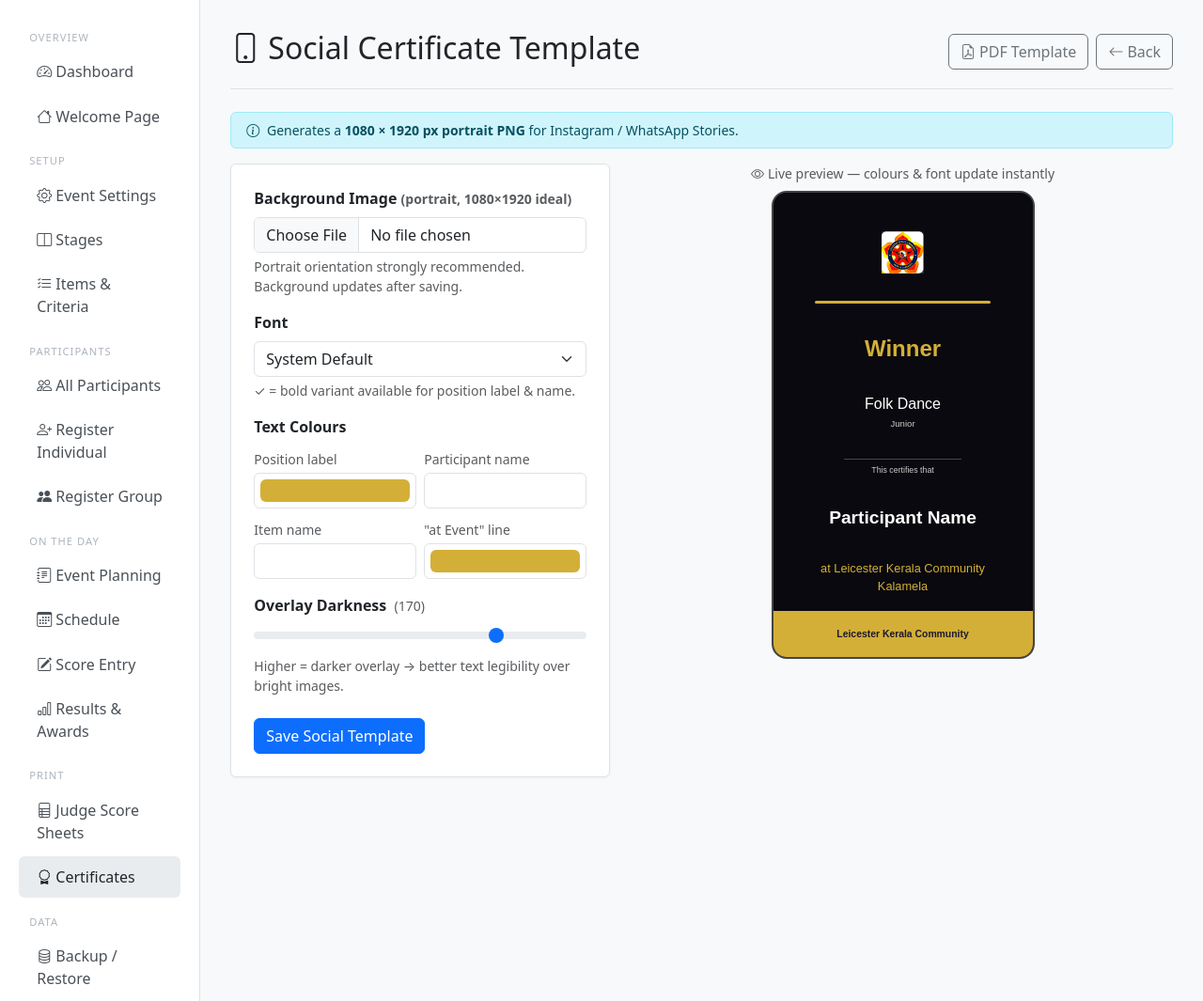
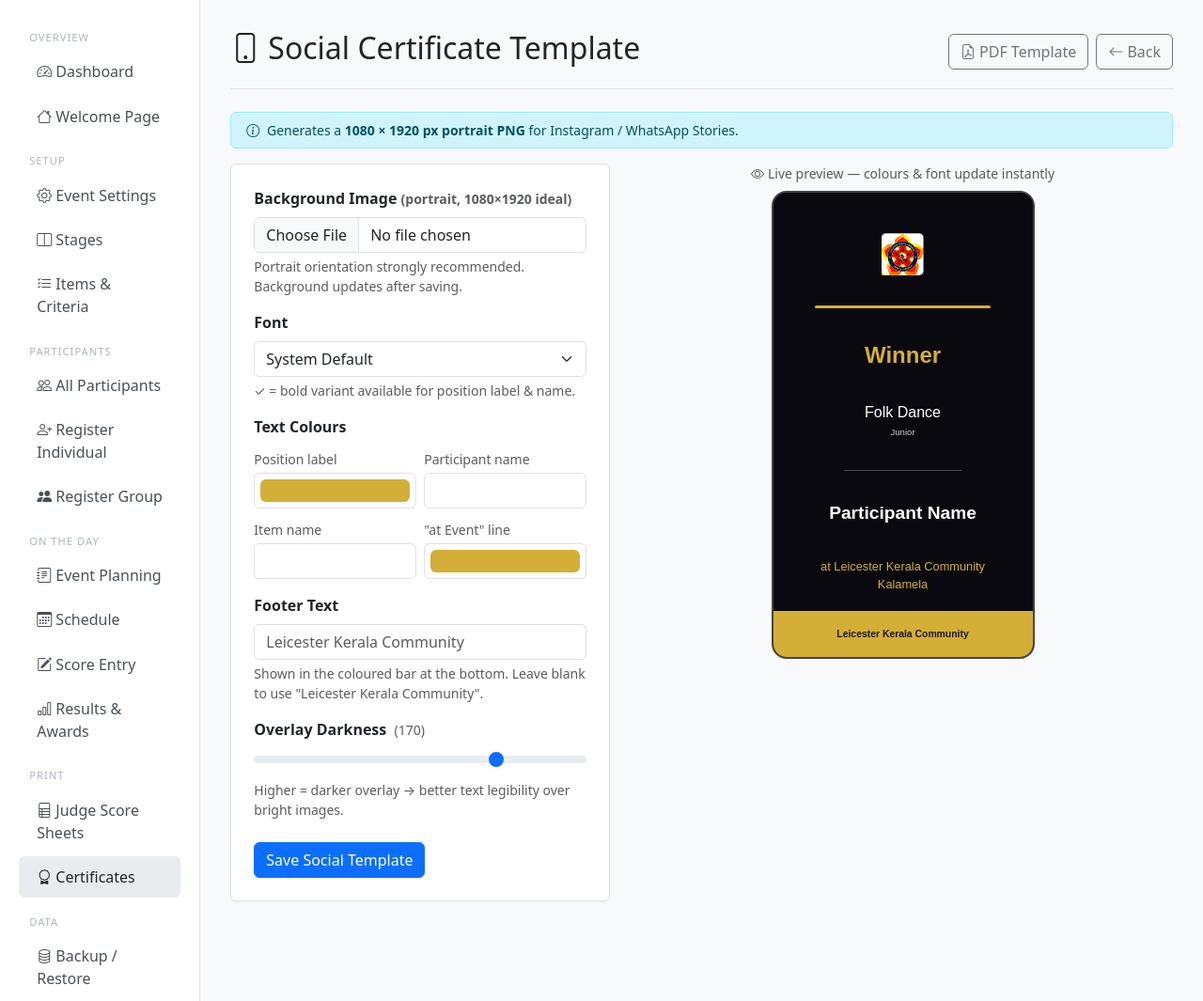
Before and after one commit to RamBSn/kalamela-azure, a Flask app: page /certificates/social-template in a window 1280 px wide. Shown: the part 56-1121 px from the top of the page at 94% size. Run offline with Flask 3, Linux system fonts and the light colour scheme; the visitor is signed in with stand-in values (Sample User, id 1).

Commit message:
Remove 'This certifies that' line; add customisable footer to social cert
- Dropped 'This certifies that' label from social PNG (block + font removed)
- Gap count updated 10→9 to redistribute space evenly across 8 blocks
- New social_cert_footer field on EventConfig (nullable, defaults to
  'Leicester Kerala Community' in generator when blank)
- Social template setup: footer text input field, live preview updates
  footer text and colour as you type
- DB migration for social_cert_footer column

Co-Authored-By: Claude Sonnet 4.6 <noreply@anthropic.com>

```diff
--- a/app/__init__.py
+++ b/app/__init__.py
@@ -149,6 +149,7 @@ def _apply_migrations():
             ('social_cert_item_colour', 'ALTER TABLE event_config ADD COLUMN social_cert_item_colour VARCHAR(10) DEFAULT "#ffffff"'),
             ('social_cert_evt_colour',  'ALTER TABLE event_config ADD COLUMN social_cert_evt_colour VARCHAR(10) DEFAULT "#d4af37"'),
             ('social_cert_overlay',  'ALTER TABLE event_config ADD COLUMN social_cert_overlay INTEGER DEFAULT 170'),
+            ('social_cert_footer',   'ALTER TABLE event_config ADD COLUMN social_cert_footer VARCHAR(200)'),
             ('smtp_host',       'ALTER TABLE event_config ADD COLUMN smtp_host VARCHAR(200)'),
             ('smtp_port',       'ALTER TABLE event_config ADD COLUMN smtp_port INTEGER DEFAULT 587'),
             ('smtp_username',   'ALTER TABLE event_config ADD COLUMN smtp_username VARCHAR(200)'),
--- a/app/models.py
+++ b/app/models.py
@@ -38,6 +38,7 @@ class EventConfig(db.Model):
     social_cert_item_colour = db.Column(db.String(10), default='#ffffff')
     social_cert_evt_colour  = db.Column(db.String(10), default='#d4af37')
     social_cert_overlay     = db.Column(db.Integer, default=170)
+    social_cert_footer      = db.Column(db.String(200), nullable=True)
     # SMTP email settings (for sending social certificates)
     smtp_host = db.Column(db.String(200), nullable=True)
     smtp_port = db.Column(db.Integer, default=587)
--- a/app/routes/certificates.py
+++ b/app/routes/certificates.py
@@ -118,6 +118,7 @@ def social_template():
         cfg.social_cert_item_colour = request.form.get('social_cert_item_colour', '#ffffff').strip()
         cfg.social_cert_evt_colour  = request.form.get('social_cert_evt_colour',  '#d4af37').strip()
         cfg.social_cert_overlay     = max(0, min(255, int(request.form.get('social_cert_overlay') or 170)))
+        cfg.social_cert_footer      = request.form.get('social_cert_footer', '').strip() or None
 
         if 'social_bg_image' in request.files:
             file = request.files['social_bg_image']
@@ -205,6 +206,7 @@ def _make_social_cert(cfg, entry, position):
         item_colour=cfg.social_cert_item_colour if cfg else '#ffffff',
         evt_colour=cfg.social_cert_evt_colour   if cfg else '#d4af37',
         overlay_opacity=cfg.social_cert_overlay if cfg else 170,
+        footer_text=cfg.social_cert_footer if cfg else None,
     )
 
 
--- a/app/templates/certificates/social_template.html
+++ b/app/templates/certificates/social_template.html
@@ -92,6 +92,16 @@
           </div>
         </div>
 
+        <div class="mb-3">
+          <label class="form-label fw-semibold">Footer Text</label>
+          <input type="text" name="social_cert_footer" id="footerInput"
+                 class="form-control"
+                 value="{{ cfg.social_cert_footer or '' }}"
+                 placeholder="Leicester Kerala Community"
+                 oninput="updatePreview()">
+          <div class="form-text">Shown in the coloured bar at the bottom. Leave blank to use "Leicester Kerala Community".</div>
+        </div>
+
         <div class="mb-4">
           <label class="form-label fw-semibold">
             Overlay Darkness &nbsp;<span id="overlayVal" class="text-muted small fw-normal"></span>
@@ -163,11 +173,8 @@
           <div style="font-size:0.6em;color:#ccc;margin-top:2px;">Junior</div>
         </div>
 
-        {# 5 · Middle divider + "This certifies that" #}
-        <div style="width:100%;">
-          <div style="width:50%;height:1px;background:rgba(255,255,255,0.25);margin:0 auto 5px;"></div>
-          <div style="font-size:0.55em;color:#ccc;">This certifies that</div>
-        </div>
+        {# 5 · Thin mid-divider #}
+        <div style="width:50%;height:1px;background:rgba(255,255,255,0.25);margin:0 auto;"></div>
 
         {# 6 · Name #}
         <div id="prevName" style="font-size:clamp(0.85rem,3.5cqw,1.2rem);font-weight:700;">
@@ -186,7 +193,7 @@
           height:10%;min-height:24px;
           display:flex;align-items:center;justify-content:center;
           font-size:clamp(0.45rem,1.8cqw,0.65rem);font-weight:700;color:#1a1a2e;">
-        Leicester Kerala Community
+        {{ cfg.social_cert_footer or 'Leicester Kerala Community' }}
       </div>
     </div>
   </div>
@@ -202,22 +209,25 @@ function updatePreview() {
   const evt     = document.getElementById('colEvt').value;
   const overlay = parseInt(document.getElementById('overlaySlider').value);
   const alpha   = (overlay / 255).toFixed(2);
+  const footer  = document.getElementById('footerInput').value.trim()
+                  || 'Leicester Kerala Community';
 
   const fontSel = document.getElementById('socialFont');
   const opt     = fontSel.options[fontSel.selectedIndex];
   const css     = (opt && opt.dataset.css) ? opt.dataset.css : 'sans-serif';
 
   document.getElementById('overlayVal').textContent = `(${overlay})`;
-  document.getElementById('previewOverlay').style.background  = `rgba(0,0,0,${alpha})`;
-  document.getElementById('previewOverlay').style.fontFamily  = css;
-  document.getElementById('prevFooter').style.fontFamily      = css;
+  document.getElementById('previewOverlay').style.background = `rgba(0,0,0,${alpha})`;
+  document.getElementById('previewOverlay').style.fontFamily = css;
+  document.getElementById('prevFooter').style.fontFamily     = css;
 
-  document.getElementById('prevPos').style.color     = pos;
-  document.getElementById('prevItem').style.color    = item;
-  document.getElementById('prevName').style.color    = name;
-  document.getElementById('prevEvt').style.color     = evt;
-  document.getElementById('prevDivider').style.background  = pos;
-  document.getElementById('prevFooter').style.background   = pos;
+  document.getElementById('prevPos').style.color    = pos;
+  document.getElementById('prevItem').style.color   = item;
+  document.getElementById('prevName').style.color   = name;
+  document.getElementById('prevEvt').style.color    = evt;
+  document.getElementById('prevDivider').style.background = pos;
+  document.getElementById('prevFooter').style.background  = pos;
+  document.getElementById('prevFooter').textContent       = footer;
 }
 
 updatePreview();
```
Also changed, not shown: app/pdf/social_certificate.py (+28 -32 lines).
